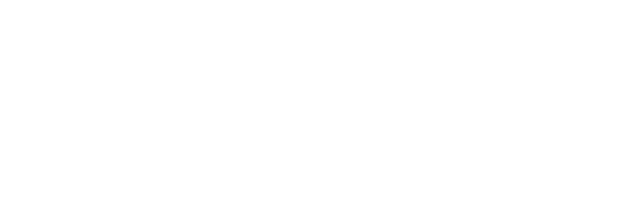
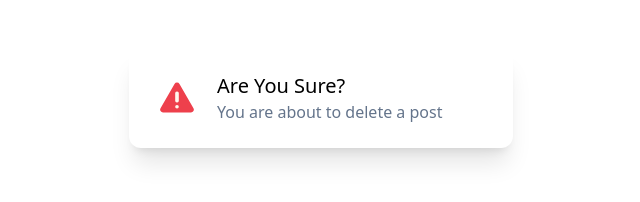
Before and after one commit to BlackErik/learning-tailwind, a plain HTML site: page tailwind-sandbox-starter/01-utility-first/index.html in a window 1280 px wide. Shown: the whole page, without its empty margins (319-959 px from the left). Drawn offline with nearby package versions, Linux system fonts and the light colour scheme.

Commit message:
tailwind fundamentals, utility first

```diff
--- a/tailwind-sandbox-starter/01-utility-first/index.html
+++ b/tailwind-sandbox-starter/01-utility-first/index.html
@@ -9,5 +9,14 @@
   </head>
   <body>
     <!-- Utility First -->
+    <div
+      class="flex items-center p-6 max-w-sm mx-auto bg-white rounded-xl shadow-xl space-x-4 mt-12"
+    >
+      <img class="w-12 h-12" src="../assets/img/warning.svg" alt="" />
+      <div>
+        <div class="text-xl font-medium text-black">Are You Sure?</div>
+        <p class="text-slate-500">You are about to delete a post</p>
+      </div>
+    </div>
   </body>
 </html>
```
